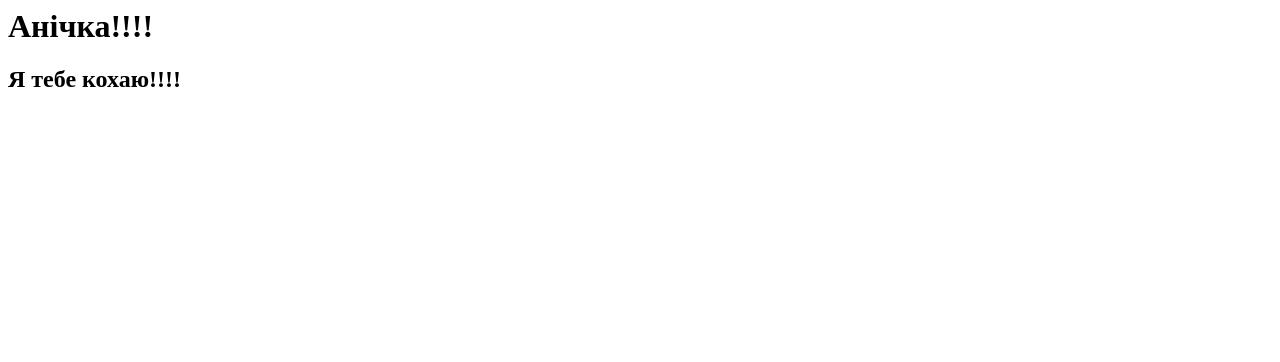
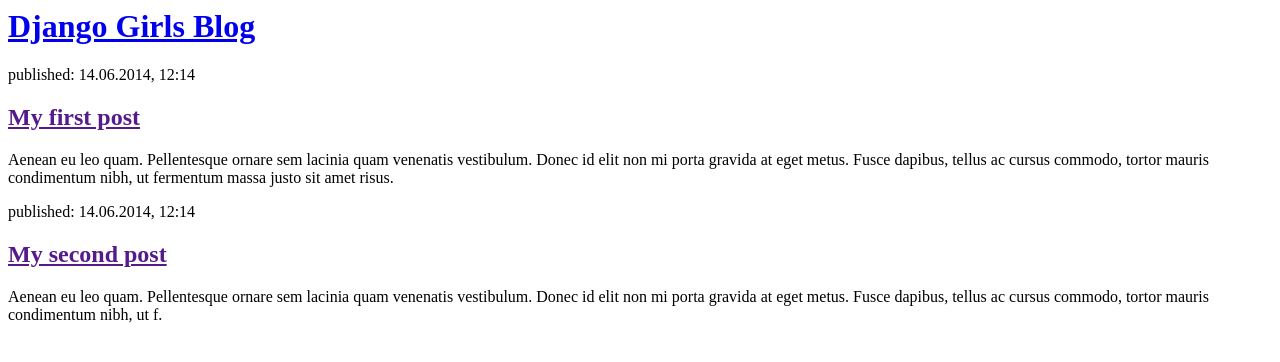
Before and after one commit to Pilovec/my-first-blog, a Django app: page / in a window 1280 px wide. Shown: the top 362 px of the page. Run offline with Django 3.2, Linux system fonts and the light colour scheme.

Commit message:
back to tutorial

```diff
--- a/blog/templates/blog/post_list.html
+++ b/blog/templates/blog/post_list.html
@@ -3,9 +3,7 @@
         <title>Django Girls blog</title>
     </head>
     <body>
-      <h1>Анічка!!!!</h1>
-      <h2>Я тебе кохаю!!!!</h2>
-        <!-- <div>
+        <div>
             <h1><a href="/">Django Girls Blog</a></h1>
         </div>
 
@@ -19,6 +17,6 @@
             <p>published: 14.06.2014, 12:14</p>
             <h2><a href="">My second post</a></h2>
             <p>Aenean eu leo quam. Pellentesque ornare sem lacinia quam venenatis vestibulum. Donec id elit non mi porta gravida at eget metus. Fusce dapibus, tellus ac cursus commodo, tortor mauris condimentum nibh, ut f.</p>
-        </div> -->
+        </div>
     </body>
 </html>
```
